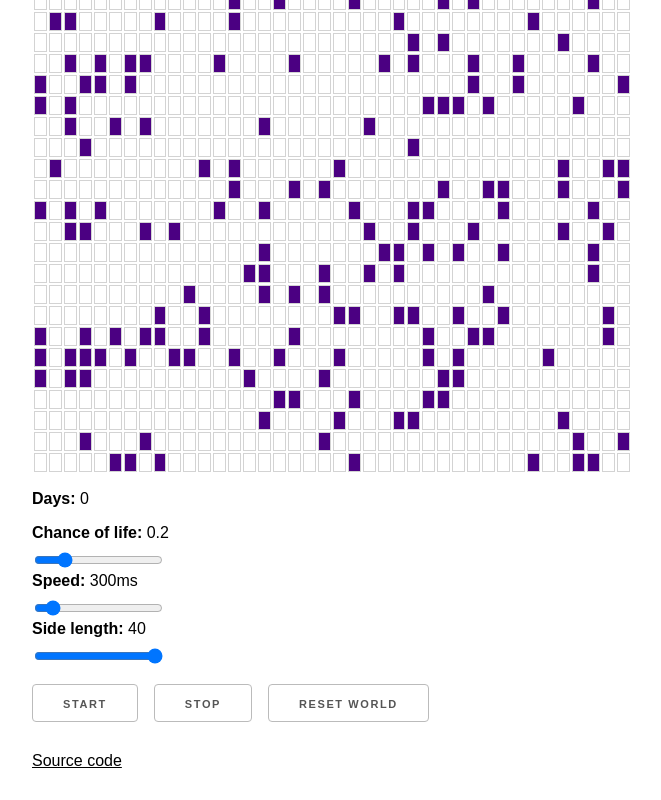
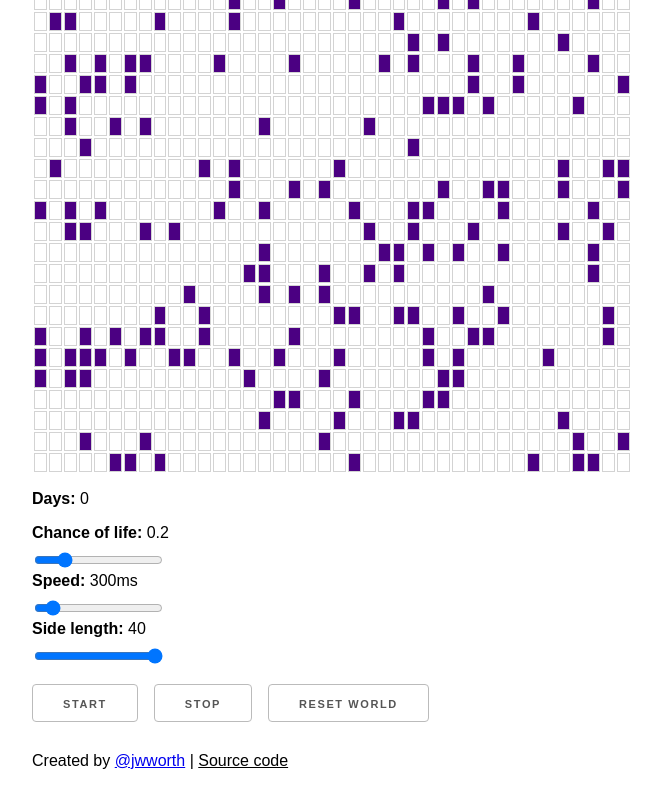
Before and after one commit to jwworth/conway, a React (Create React App) app: page / in a window 1280 px wide. Shown: the part 450-1250 px from the top of the page, without its empty margins (308-969 px from the left). Built offline with nearby package versions, Linux system fonts and the light colour scheme; the HTML template or start-up script is replaced by a standard one.

Commit message:
Add a twitter link

```diff
--- a/src/App.tsx
+++ b/src/App.tsx
@@ -222,8 +222,10 @@ class App extends Component<{}, AppState> {
         </button>
         <button onClick={this.resetWorld}>Reset World</button>
         <div style={{ padding: '30px 0' }}>
+          Created by <a href="https://twitter.com/jwworth">@jwworth</a> |{' '}
           <a href="http://github.com/jwworth/conway" style={{ color: '#000' }}>
-            Source code
+            {' '}
+            Source code{' '}
           </a>
         </div>
       </div>
```
